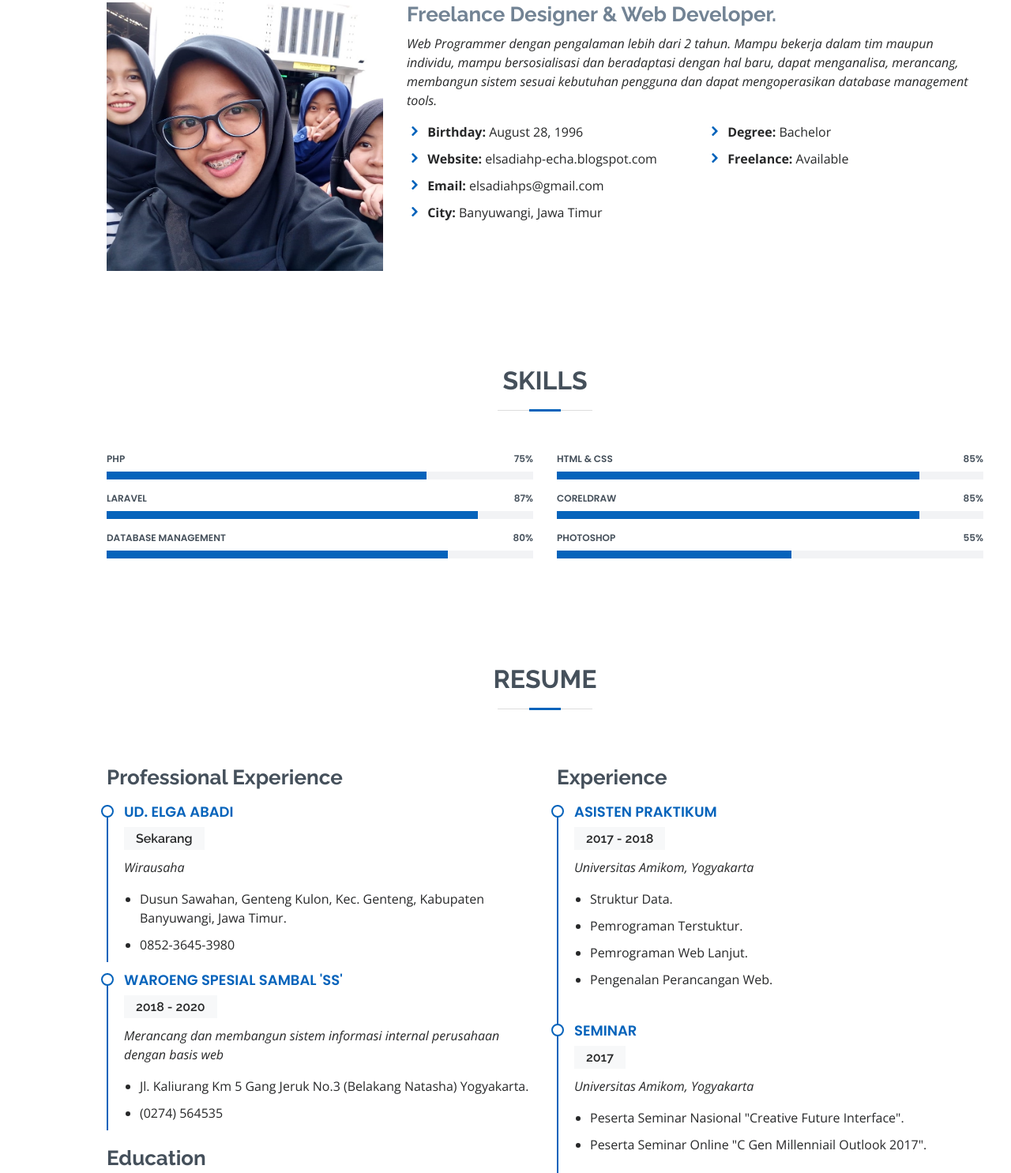
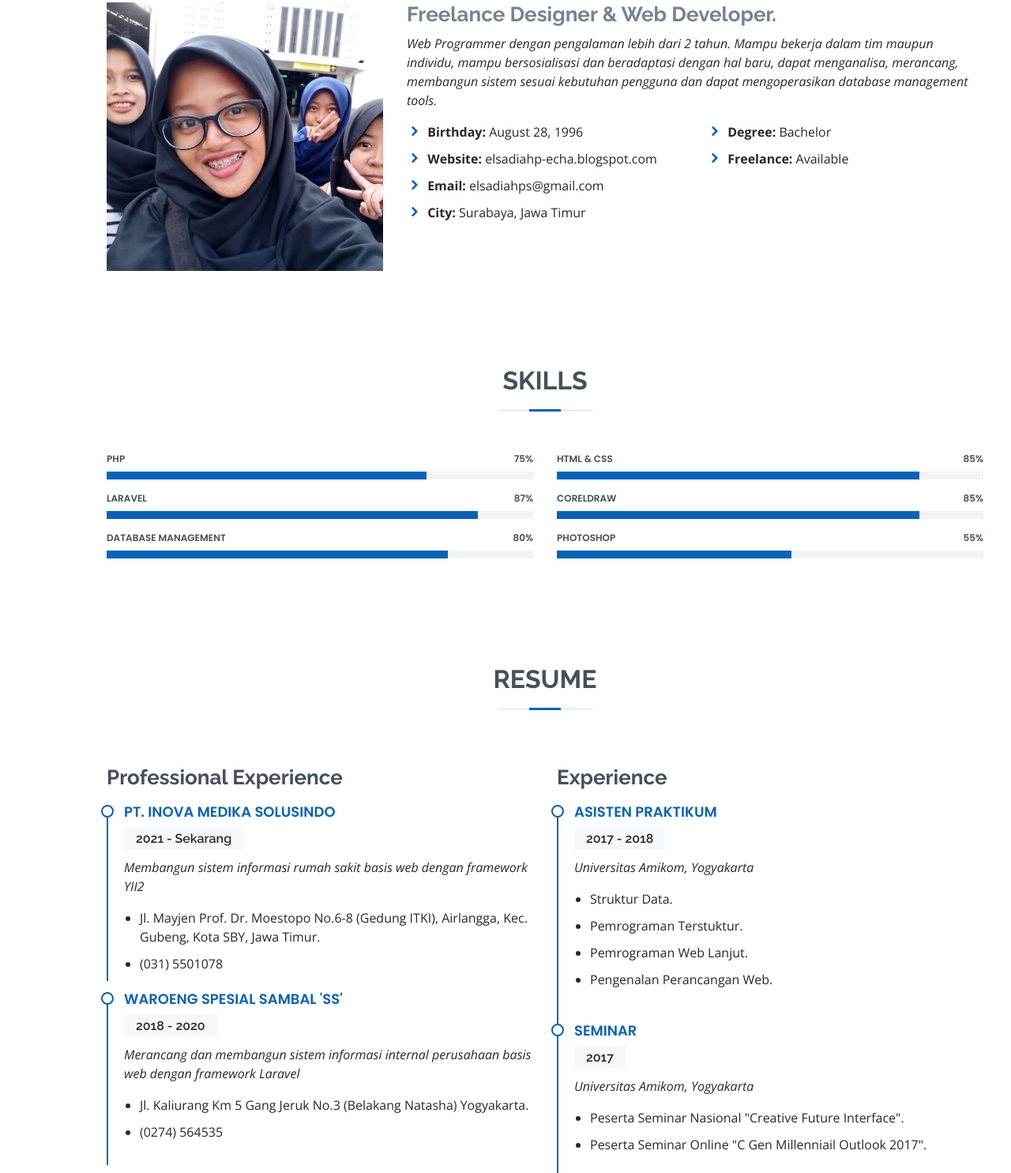
Before and after one commit to elsadiahp/elsadiahp.github.io, a plain HTML site: page index.html in a window 1280 px wide. Shown: the part 965-2450 px from the top of the page at 79% size. Drawn offline with nearby package versions, Linux system fonts and the light colour scheme.

Commit message:
perbarui alamat, dan pengalaman kerja

```diff
--- a/index.html
+++ b/index.html
@@ -67,7 +67,7 @@
         <a href="https://www.instagram.com/elsadiahpermata/" class="instagram" target="_blank"><i class="bx bxl-instagram"></i></a>
         <a href="http://elsadiahp-echa.blogspot.com" class="blogger" target="_blank"><i class="bx bxl-blogger"></i></a>
         <a href="https://gitlab.com/elsadiahp" class="gitlab" target="_blank"><i class="bx bxl-gitlab"></i></a>
-        <a href="https://api.whatsapp.com/send?phone=6287755606373" class="whatsapp" target="_blank"><i class="bx bxl-whatsapp"></i></a>
+        <a href="https://t.me/elsadiahp" class="telegram" target="_blank"><i class="bx bxl-telegram"></i></a>
       </div>
     </div>
   </section><!-- End Hero -->
@@ -98,7 +98,7 @@
                   <li><i class="icofont-rounded-right"></i> <strong>Birthday:</strong> August 28, 1996</li>
                   <li><i class="icofont-rounded-right"></i> <strong>Website:</strong> elsadiahp-echa.blogspot.com</a> </li>
                   <li><i class="icofont-rounded-right"></i> <strong>Email:</strong> elsadiahps@gmail.com</li>
-                  <li><i class="icofont-rounded-right"></i> <strong>City:</strong> Banyuwangi, Jawa Timur</li>
+                  <li><i class="icofont-rounded-right"></i> <strong>City:</strong> Surabaya, Jawa Timur</li>
                 </ul>
               </div>
               <div class="col-lg-6">
@@ -244,18 +244,18 @@
           <div class="col-lg-6">
             <h3 class="resume-title">Professional Experience</h3>
             <div class="resume-item pb-0">
-              <h4>UD. Elga Abadi  </h4>
-              <h5>Sekarang</h5>
-              <p><em>Wirausaha</em></p>
+              <h4>PT. Inova Medika Solusindo</h4>
+              <h5>2021 - Sekarang</h5>
+              <p><em>Membangun sistem informasi rumah sakit basis web dengan framework YII2</em></p>
               <ul>
-                <li>Dusun Sawahan, Genteng Kulon, Kec. Genteng, Kabupaten Banyuwangi, Jawa Timur.</li>
-                <li>0852-3645-3980</li>
+                <li>Jl. Mayjen Prof. Dr. Moestopo No.6-8 (Gedung ITKI), Airlangga, Kec. Gubeng, Kota SBY, Jawa Timur.</li>
+                <li>(031) 5501078</li>
               </ul>
             </div>
-            <div class="resume-item pb-0">
+            <div class="resume-item pb-1">
               <h4>Waroeng Spesial Sambal 'SS'</h4>
               <h5>2018 - 2020</h5>
-              <p><em>Merancang dan membangun sistem informasi internal perusahaan dengan basis web</em></p>
+              <p><em>Merancang dan membangun sistem informasi internal perusahaan basis web dengan framework Laravel</em></p>
               <ul>
                 <li>Jl. Kaliurang Km 5 Gang Jeruk No.3 (Belakang Natasha) Yogyakarta.</li>
                 <li>(0274) 564535</li>
@@ -743,13 +743,13 @@
               <div class="address">
                 <i class="icofont-google-map"></i>
                 <h4>Location:</h4>
-                <p>Jalan Kramat RT/RW 05/01, Sawahan, Genteng, Banyuwangi, Jawa Timur</p>
+                <p>Gubeng Kertajaya VII, Surabaya, Jawa Timur</p>
               </div>
 
               <div class="phone">
-                <i class="icofont-phone"></i>
-                <h4>Call:</h4>
-                <p>+62 877 5560 6373</p>
+                <i class="icofont-telegram"></i>
+                <h4>Telegram:</h4>
+                <p>@elsadiahp</p>
               </div>
 
             </div>
@@ -812,7 +812,7 @@
         <a href="https://www.instagram.com/elsadiahpermata/" class="instagram" target="_blank"><i class="bx bxl-instagram"></i></a>
         <a href="http://elsadiahp-echa.blogspot.com" class="blogger" target="_blank"><i class="bx bxl-blogger"></i></a>
         <a href="https://gitlab.com/elsadiahp" class="gitlab" target="_blank"><i class="bx bxl-gitlab"></i></a>
-        <a href="https://api.whatsapp.com/send?phone=6287755606373" class="whatsapp" target="_blank"><i class="bx bxl-whatsapp"></i></a>
+        <a href="https://t.me/elsadiahp" class="telegram" target="_blank"><i class="bx bxl-telegram"></i></a>
       </div>
       <div class="copyright">
         &copy; Copyright <strong><span>MyResume</span></strong>. All Rights Reserved
```
